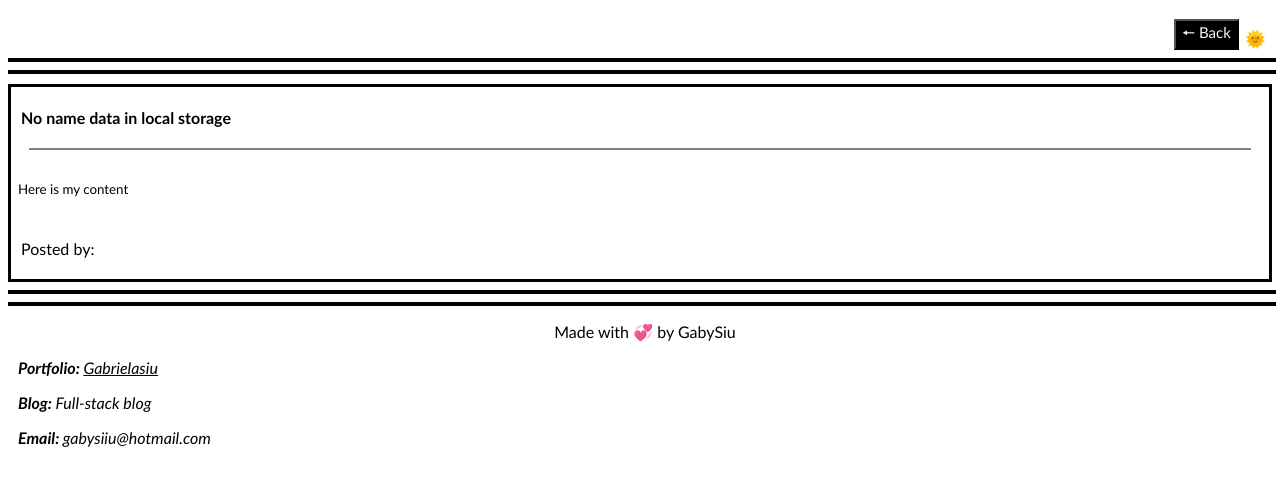
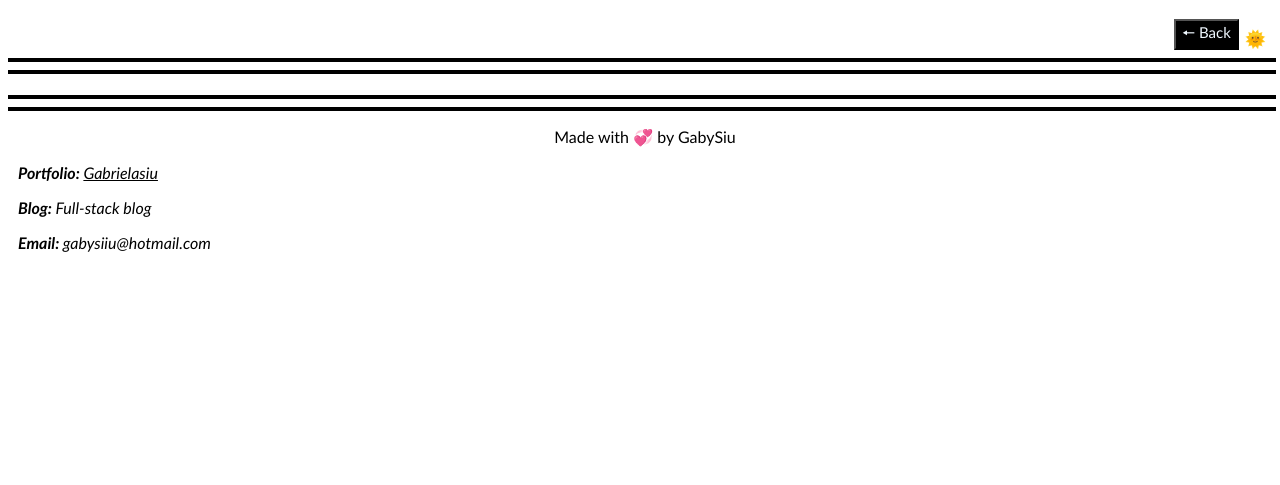
Before and after one commit to Gabrielasiu/My-Personal-Blog, a plain HTML site: page blog.html in a window 1280 px wide. Shown: the part 71-556 px from the top of the page. Drawn offline with Linux system fonts and the light colour scheme.

Commit message:
functions for the blog UPDATE

```diff
--- a/assets/js/blog.js
+++ b/assets/js/blog.js
@@ -1,20 +1,51 @@
-const testTitle = document.getElementById("testTitle")
 
+const titleFromLocalStorage = localStorage.getItem("Title")
+const contentFromLocalStorage = localStorage.getItem("Content")
+const userFromLocalStorage = localStorage.getItem("Username")
+//turns page into dark-mode
 function myFunction() {
     let element = document.body;
     element.classList.toggle("dark-mode");
- }
+}
+
+
+const posts = document.querySelector(".posts");
+
+function createElement() {
+    const blogcontainer = document.createElement('div');
+    blogcontainer.classList.add("blogcontainer");
+    posts.appendChild(blogcontainer);
+    //kuego agtegar los otros con los nombres del html (notas)
+    const title = document.createElement('h4');
+    title.classList.add("title");
+    title.textContent = titleFromLocalStorage;
+    blogcontainer.appendChild(title);
+}
+createElement();
 
 
 
- function displayUserName () {
-    const nameFromLocalStorage = localStorage.getItem("Title")
-    //const contentFromLocalStorage = localStorage.getItem("Content")
-    if (nameFromLocalStorage) {
-      testTitle.textContent = nameFromLocalStorage
-    } else {
-      testTitle.textContent = "No name data in local storage"
-    }
-  }
+function callcontent() {
 
-  displayUserName();
+    const inputcontent = document.createElement('div');
+    inputcontent.classList.add("inputcontent");
+    posts.appendChild(inputcontent);
+    const inputc = document.createElement('p');
+    inputc.classList.add("content");
+    inputc.textContent = contentFromLocalStorage;
+    inputcontent.appendChild(inputc);
+}
+callcontent();
+
+
+function callusername() {
+
+    const username = document.createElement('div');
+    username.classList.add("username");
+    posts.appendChild(username);
+    const userN = document.createElement('p');
+    userN.classList.add("userN");
+    userN.textContent = userFromLocalStorage;
+    username.appendChild(userN);
+}
+callusername();
--- a/blog.html
+++ b/blog.html
@@ -24,13 +24,6 @@
         <hr class="hrheader">
     </header>
     <div class="posts">
-
-        <div class="blogtitle">
-            <h4 id="testTitle">This is my Title </h4>
-            <hr>
-            <input type="text" value="Here is my content" class="inputcontent" />
-            <p>Posted by: <input type="text" class="posted"></p>
-        </div>
     </div>
 
     <hr class="hrfooter">
```
Also changed, not shown: assets/js/form.js (+22 -56 lines).
